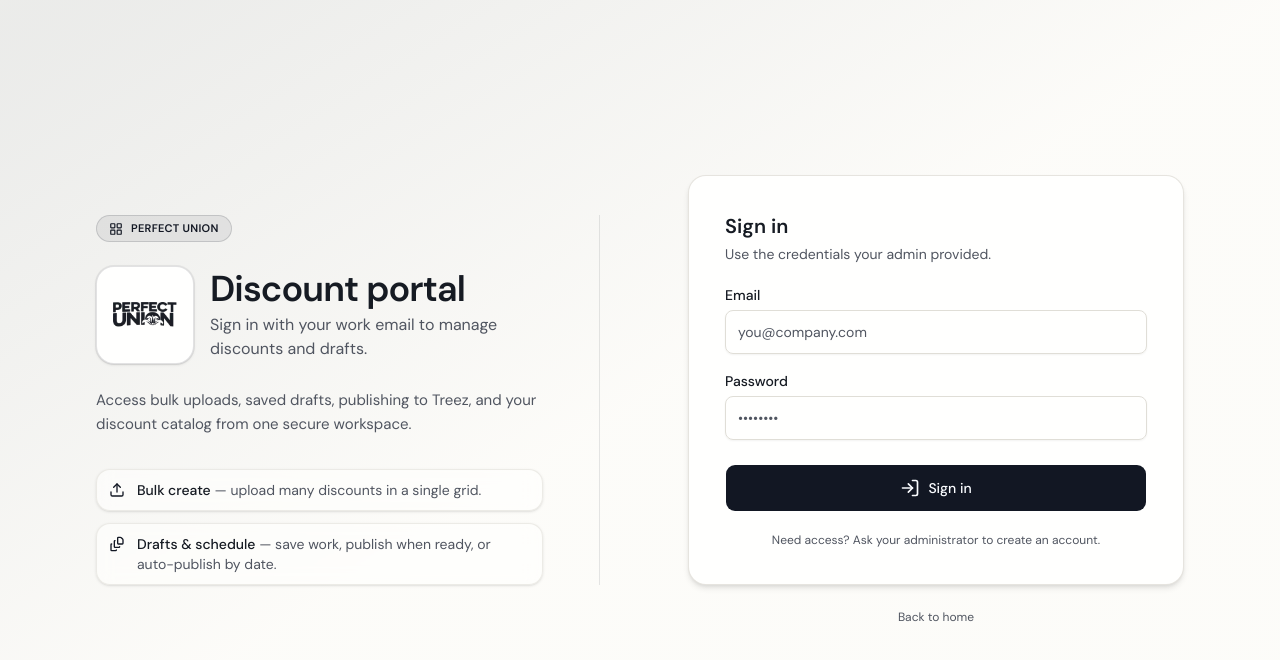
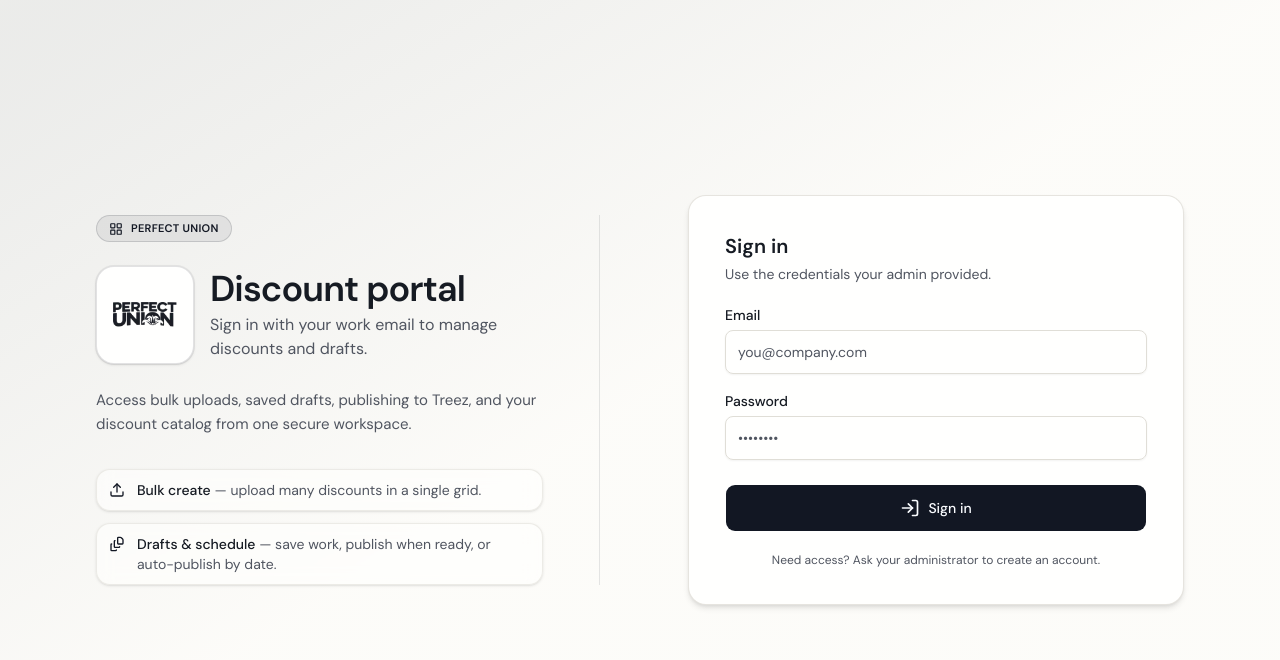
Before and after one commit to MohitWalia913/Perfectunion-discounts, a Next.js app: page /login in a window 1280 px wide. Shown: the top 660 px of the page. Built offline with nearby package versions, Linux system fonts and the light colour scheme.

Commit message:
Update page.tsx

```diff
--- a/src/app/login/page.tsx
+++ b/src/app/login/page.tsx
@@ -2,7 +2,6 @@
 
 import * as React from "react"
 import Image from "next/image"
-import Link from "next/link"
 import { useRouter } from "next/navigation"
 import { FileStackIcon, LayoutGridIcon, Loader2Icon, LogInIcon, UploadIcon } from "lucide-react"
 import { toast } from "sonner"
@@ -165,12 +164,6 @@
                 </p>
               </form>
             </div>
-
-            <p className="mt-6 text-center text-xs text-muted-foreground">
-              <Link href="/" className="underline-offset-2 hover:text-foreground hover:underline">
-                Back to home
-              </Link>
-            </p>
           </div>
         </div>
       </div>
```
